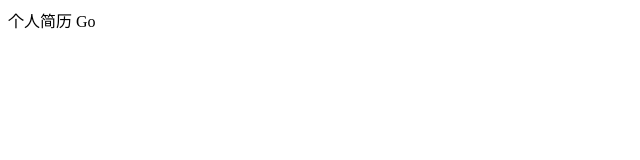
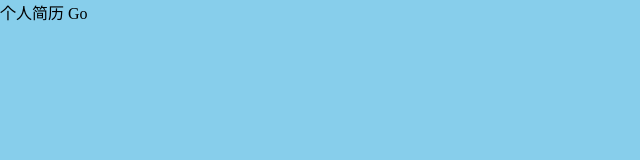
Before and after one commit to Uply0823/test1113, a plain HTML site: page index.html in a window 1280 px wide. Shown: the whole page, without its empty margins (0-640 px from the left). Drawn offline with Linux system fonts and the light colour scheme.

Commit message:
'简易描述'

```diff
--- a/index.html
+++ b/index.html
@@ -3,6 +3,7 @@
 <head>
 	<meta charset="UTF-8">
 	<title>Document</title>
+	<link rel="stylesheet" href="./style/main.css">
 </head>
 <body>
 	个人简历 Go
--- /dev/null
+++ b/style/main.css
@@ -0,0 +1,5 @@
+*{padding: 0;
+	margin: 0;}
+body{
+	background-color: skyblue;
+}
```
